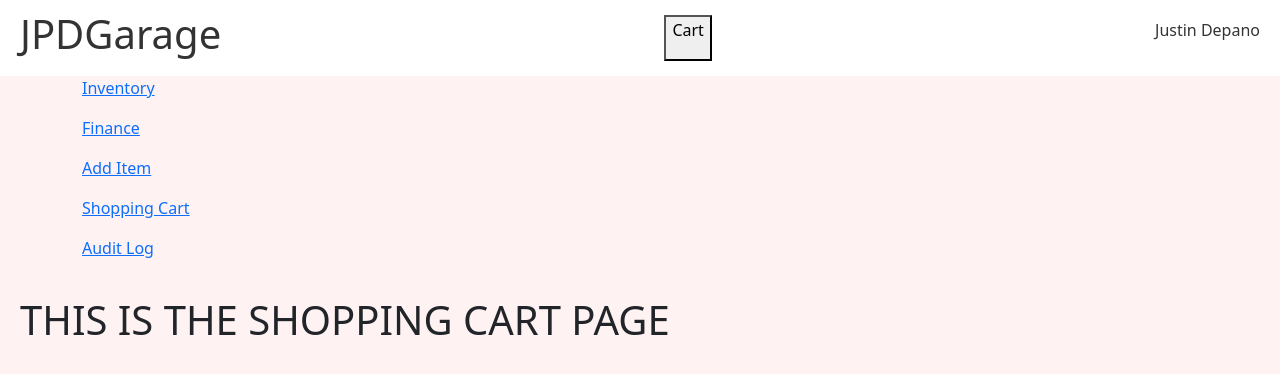
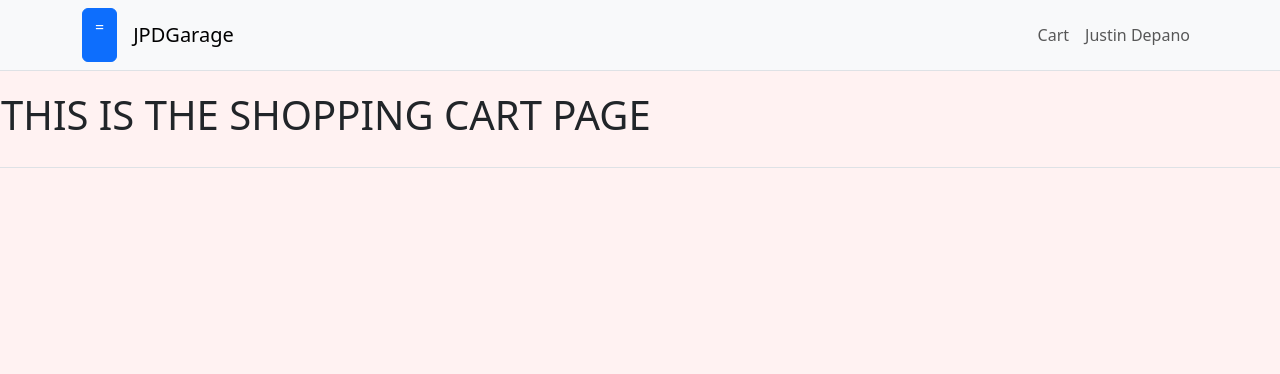
Before and after one commit to briangabini/CSSWENG-IMS, a React (Create React App) app in the folder frontend/: page /shopping-cart in a window 1280 px wide. Shown: the top 374 px of the page. Built offline with nearby package versions, Linux system fonts and the light colour scheme.

Commit message:
fixed problem of merging temp to main

```diff
--- a/frontend/public/index.html
+++ b/frontend/public/index.html
@@ -24,7 +24,7 @@
       work correctly both with client-side routing and a non-root public URL.
       Learn how to configure a non-root public URL by running `npm run build`.
     -->
-    <title>JPD IMS</title>
+    <title>JPDGarage</title>
   </head>
   <body>
     <noscript>You need to enable JavaScript to run this app.</noscript>
--- a/frontend/src/App.js
+++ b/frontend/src/App.js
@@ -4,51 +4,55 @@ import 'bootstrap/dist/css/bootstrap.min.css';
 import {BrowserRouter, Routes, Route, useLocation} from 'react-router-dom'
 
 // pages & components
-import Dashboard from './pages/Dashboard'
-import Header from './components/Header';
 import Inventory from './pages/Inventory'
 import SalesPage from './pages/SalesPage'
 import AddInventoryItems from './pages/AddInventoryItems'
 import ShoppingCart from './pages/ShoppingCart'
 import AuditLog from './pages/AuditLog'
-import Login from './pages/Login'
-import Sidebar from './components/Sidebar'
+import Dashboard from './pages/Dashboard'
 import VerifiedUserList from './pages/VerifiedUserList'
 import Calendar from './pages/Calendar'
 import AddVerifiedUser from './pages/AddVerifiedUser'
 import EditVerifiedUser from './pages/EditVerifiedUser'
+import AdminControlCenter from './pages/AdminControlCenter';
+import Login from './pages/Login'
 import EditItem from './pages/EditItem'
-import AdminControlCenter from './pages/AdminControlCenter';
+
+import { Row, Col, Container } from 'react-bootstrap';
+import Sidebar from './components/Sidebar'
+import NavigationBar from './components/Navbar';
+import Header from './components/Header';
 
 function App() {
   return (
     <div className="App">
       <BrowserRouter>
-        <Header/>
 
-      <ConditionalSidebar />
+        <ConditionalNavbar />
+
+        <Row fluid className='border'>
 
           <div className="pages">
             <Routes>
 
               <Route
                 path="/"
-              element={<Login/>}
+                element={<Login />}
               />
 
               <Route
                 path="/dashboard"
-              element={<Dashboard/>}
+                element={<Dashboard />}
               />
 
               <Route
                 path="/inventory"
-              element={<Inventory/>}
+                element={<Inventory />}
               />
 
               <Route
                 path="/sales-page"
-              element={<SalesPage/>}
+                element={<SalesPage />}
               />
 
               <Route
@@ -63,7 +67,7 @@ function App() {
 
               <Route
                 path="/audit-log"
-              element={<AuditLog/>}
+                element={<AuditLog />}
               />
 
               <Route
@@ -73,46 +77,48 @@ function App() {
 
               <Route
                 path="/calendar"
-              element={<Calendar/>}
+                element={<Calendar />}
               />
 
               <Route
                 path="/add-verified-user"
-              element={<AddVerifiedUser/>}
+                element={<AddVerifiedUser />}
               />
 
               <Route
                 path="/edit-verified-user"
-              element={<EditVerifiedUser/>}
+                element={<EditVerifiedUser />}
               />
 
               <Route
                 path="/edit-item/:id"
-              element={<EditItem/>}
+                element={<EditItem />}
               />
 
               <Route
                 path='/admin-control-center'
-              element={<AdminControlCenter/>}
+                element={<AdminControlCenter />}
               />
 
             </Routes>
           </div>
-
+        </Row>
       </BrowserRouter>
 
     </div>
   );
 }
 
-function ConditionalSidebar(){
+
+function ConditionalNavbar() {
   const location = useLocation()
 
-  if (location.pathname === '/'){
+  if (location.pathname === '/') {
     return null
   }
 
-  return <Sidebar/>
+  return <NavigationBar />
 }
 
+
 export default App;
--- /dev/null
+++ b/frontend/src/components/Navbar.js
@@ -0,0 +1,27 @@
+import { Link } from 'react-router-dom'
+import Sidebar from './Sidebar.js'
+import { Container, Navbar, Nav, NavDropdown} from 'react-bootstrap'
+
+const NavigationBar = () => {
+
+    return (
+        <>
+        <Navbar expand="lg" className="bg-body-tertiary">
+            <Container>
+                <Sidebar />
+                <Navbar.Brand href="/dashboard" className='ms-3'>JPDGarage</Navbar.Brand>
+                <Navbar.Toggle aria-controls="basic-navbar-nav" />
+                <Navbar.Collapse id="basic-navbar-nav">
+                <Nav className="ms-auto">
+                    <Nav.Link href="/shopping-cart">Cart</Nav.Link>
+                    <Nav.Link href="#link">Justin Depano</Nav.Link>
+                </Nav>
+                </Navbar.Collapse>
+            </Container>
+        </Navbar>
+
+        </>
+    )
+}
+
+export default NavigationBar
--- a/frontend/src/components/Sidebar.js
+++ b/frontend/src/components/Sidebar.js
@@ -1,39 +1,61 @@
+import { useState } from 'react';
 import { Link } from 'react-router-dom'
+import Button from 'react-bootstrap/Button';
+import Offcanvas from 'react-bootstrap/Offcanvas';
 
-const Sidebar = () => {
+function Sidebar() {
+    const [show, setShow] = useState(false);
+    const handleClose = () => setShow(false);
+    const handleShow = () => setShow(true);
 
     return (
-        <aside className="sidebar">
-            <div className="container">
+        <>
+            <Button variant="primary" onClick={handleShow}>
+                <p>=</p>
+            </Button>
 
-                {/* Links to the inventory */}
+            <Offcanvas show={show} onHide={handleClose}>
+                <Offcanvas.Header closeButton>
+                    <Offcanvas.Title>Quick Access Menu</Offcanvas.Title>
+                </Offcanvas.Header>
+                <Offcanvas.Body>
+                    {/* Links to the inventory page */}
                     <Link to="/inventory">
-                    <p>Inventory</p>
+                        <img src="icon_book_.png"></img>
+                        < h5>Inventory</ h5>
                     </Link>
 
-                {/* Links to the Sales Page */}
+                    {/* Links to the finance page */}
                     <Link to="/sales-page">
-                    <p>Finance</p>
+                        < h5>Finance</ h5>
                     </Link>
 
-                {/* Links to the add items page */}
+
+                    {/* Links to the add item page */}
                     <Link to="/inventory/add-items">
-                    <p>Add Item</p>
+                        < h5>Add Item</ h5>
+                    </Link>
+
+                    {/* Links to the check out page */}
+                    <Link to="/shopping-cart">
+                        < h5>Check Out</ h5>
                     </Link>
 
                     {/* Links to the shopping cart */}
-                <Link to="/shopping-cart">
-                    <p>Shopping Cart</p>
+                    <Link to="/audit-log">
+                        < h5>Audit Log</ h5>
                     </Link>
 
+                    {/** ADD IF STATEMENT TO CHECK IF USER IS ADMIN OR NOT */}
+                    {/* Links to the login page*/}
+                    <Link to="/admin-control-center">
+                        < h5>Admin Control Center</ h5>
+                    </Link>
 
-                {/* Links to the audit log */}
-                <Link to="/audit-log">
-                    <p>Audit Log</p>
-                </Link>
-            </div>
-        </aside>
-    )
+                </Offcanvas.Body>
+            </Offcanvas>
+        </>
+    );
 }
 
-export default Sidebar
+export default Sidebar;
```
Also changed, not shown: frontend/public/icon_book_.png (added), 1 other file (tests, documents, lock files or other folders). Lines whose indentation alone changed are shown as unchanged.
